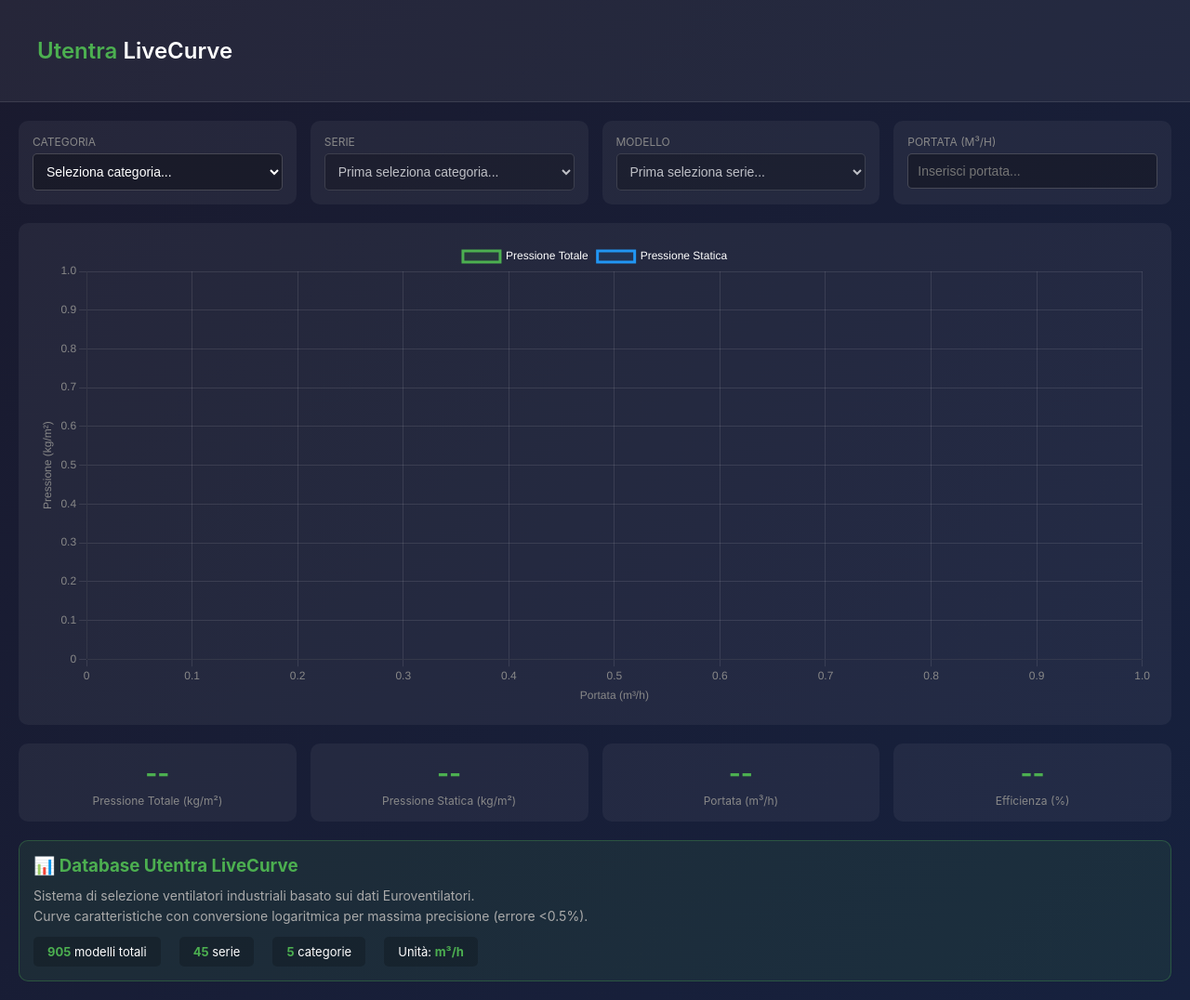
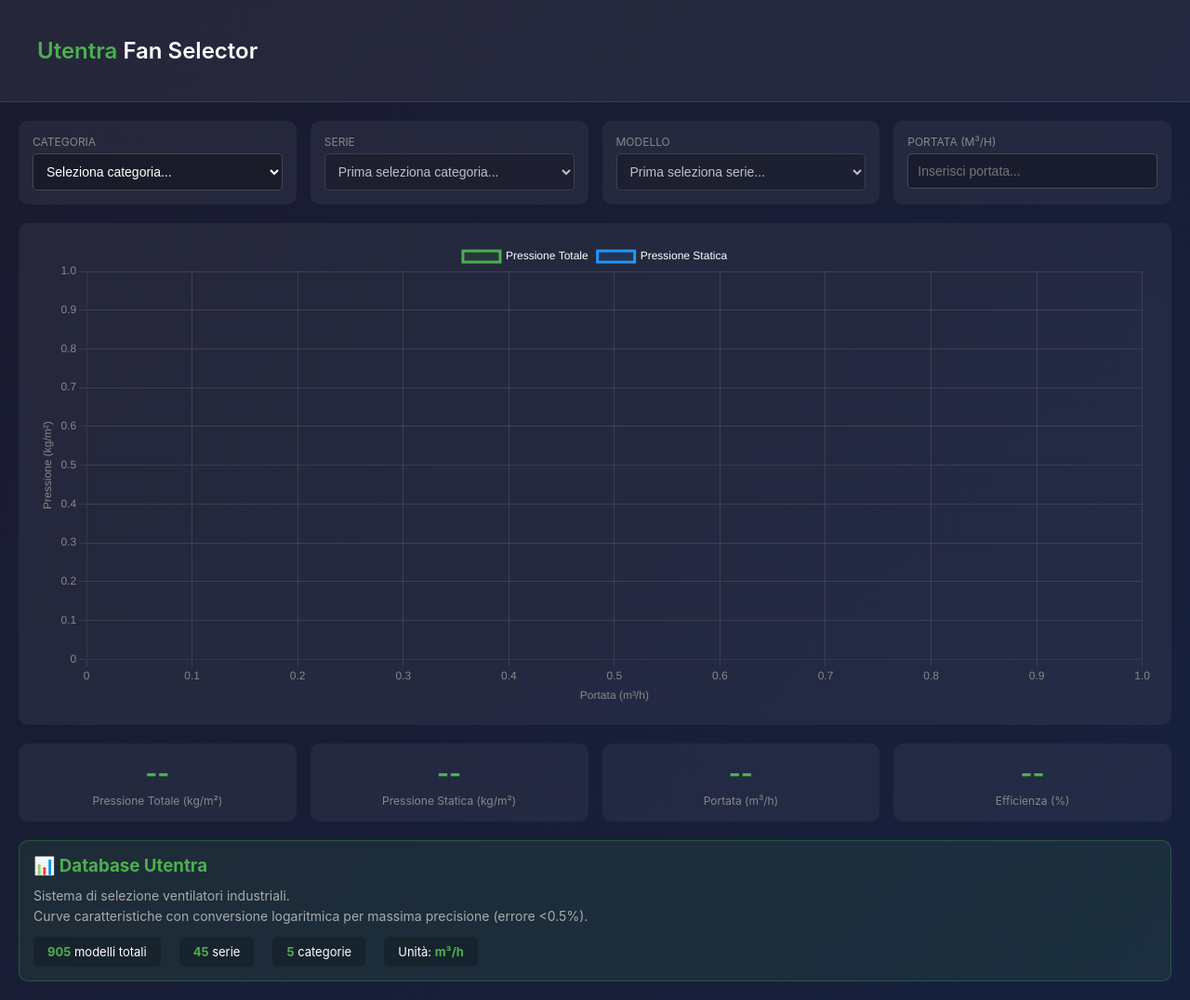
Before and after one commit to mainoriky01-arch/utentra-livecurve, a plain HTML site: page index.html in a window 1280 px wide. Shown: the whole page at 93% size. Drawn offline with nearby package versions, Linux system fonts and the light colour scheme.

Commit message:
Remove external references, rebrand as Utentra Fan Selector

```diff
--- /dev/null
+++ b/data/APE_batch1.json
@@ -0,0 +1 @@
+{"series":"APE","batch":1,"count":8,"data":[{"model":"APE 351/A","flowMin":2,"flowMax":10,"pMin":200,"pMax":300,"xMin":97.59,"xMax":476.86,"yMin":13.59,"yMax":217.41,"curves":2},{"model":"APE 351/B","flowMin":1,"flowMax":6,"pMin":150,"pMax":250,"xMin":45,"xMax":459.35,"yMin":93.79,"yMax":329.61,"curves":2},{"model":"APE 401/A","flowMin":1,"flowMax":10,"pMin":100,"pMax":300,"xMin":45,"xMax":461.98,"yMin":76.21,"yMax":329.81,"curves":2},{"model":"APE 451/A","flowMin":2,"flowMax":10,"pMin":200,"pMax":500,"xMin":45,"xMax":449.21,"yMin":62.86,"yMax":329.76,"curves":2},{"model":"APE 451/B","flowMin":2,"flowMax":6,"pMin":200,"pMax":500,"xMin":45,"xMax":439.63,"yMin":62.86,"yMax":329.76,"curves":2},{"model":"APE 501/A","flowMin":2,"flowMax":10,"pMin":150,"pMax":800,"xMin":92.59,"xMax":435.80,"yMin":21.03,"yMax":329.85,"curves":2},{"model":"APE 561/A","flowMin":2,"flowMax":10,"pMin":200,"pMax":800,"xMin":45,"xMax":417.19,"yMin":54.20,"yMax":329.83,"curves":2},{"model":"APE 561/B","flowMin":2,"flowMax":8,"pMin":300,"pMax":800,"xMin":45,"xMax":495,"yMin":69.09,"yMax":329.78,"curves":2}]}
--- a/index.html
+++ b/index.html
@@ -3,7 +3,7 @@
 <head>
     <meta charset="UTF-8">
     <meta name="viewport" content="width=device-width, initial-scale=1.0">
-    <title>Utentra LiveCurve - Selezione Ventilatori</title>
+    <title>Utentra - Selezione Ventilatori Industriali</title>
     <script src="https://cdn.jsdelivr.net/npm/chart.js"></script>
     <style>
         * { box-sizing: border-box; margin: 0; padding: 0; }
@@ -117,7 +117,7 @@
 <body>
     <div class="header">
         <div class="container">
-            <h1><span>Utentra</span> LiveCurve</h1>
+            <h1><span>Utentra</span> Fan Selector</h1>
         </div>
     </div>
 
@@ -178,8 +178,8 @@
         </div>
 
         <div class="info-box">
-            <h3>📊 Database Utentra LiveCurve</h3>
-            <p>Sistema di selezione ventilatori industriali basato sui dati Euroventilatori.<br>
+            <h3>📊 Database Utentra</h3>
+            <p>Sistema di selezione ventilatori industriali.<br>
             Curve caratteristiche con conversione logaritmica per massima precisione (errore &lt;0.5%).</p>
             <div class="series-stats">
                 <div class="stat"><strong>905</strong> modelli totali</div>
```
Also changed, not shown: README.md.
